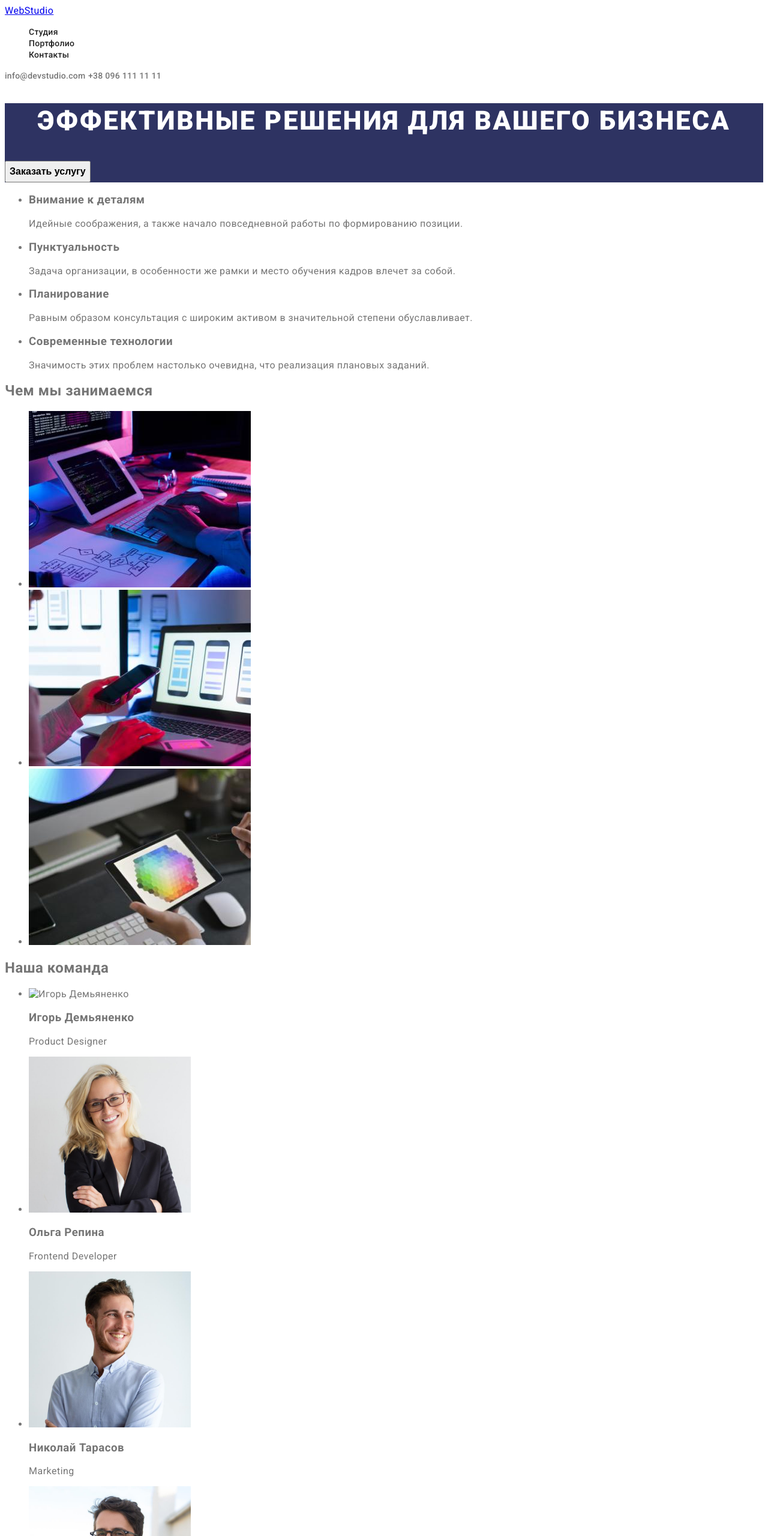
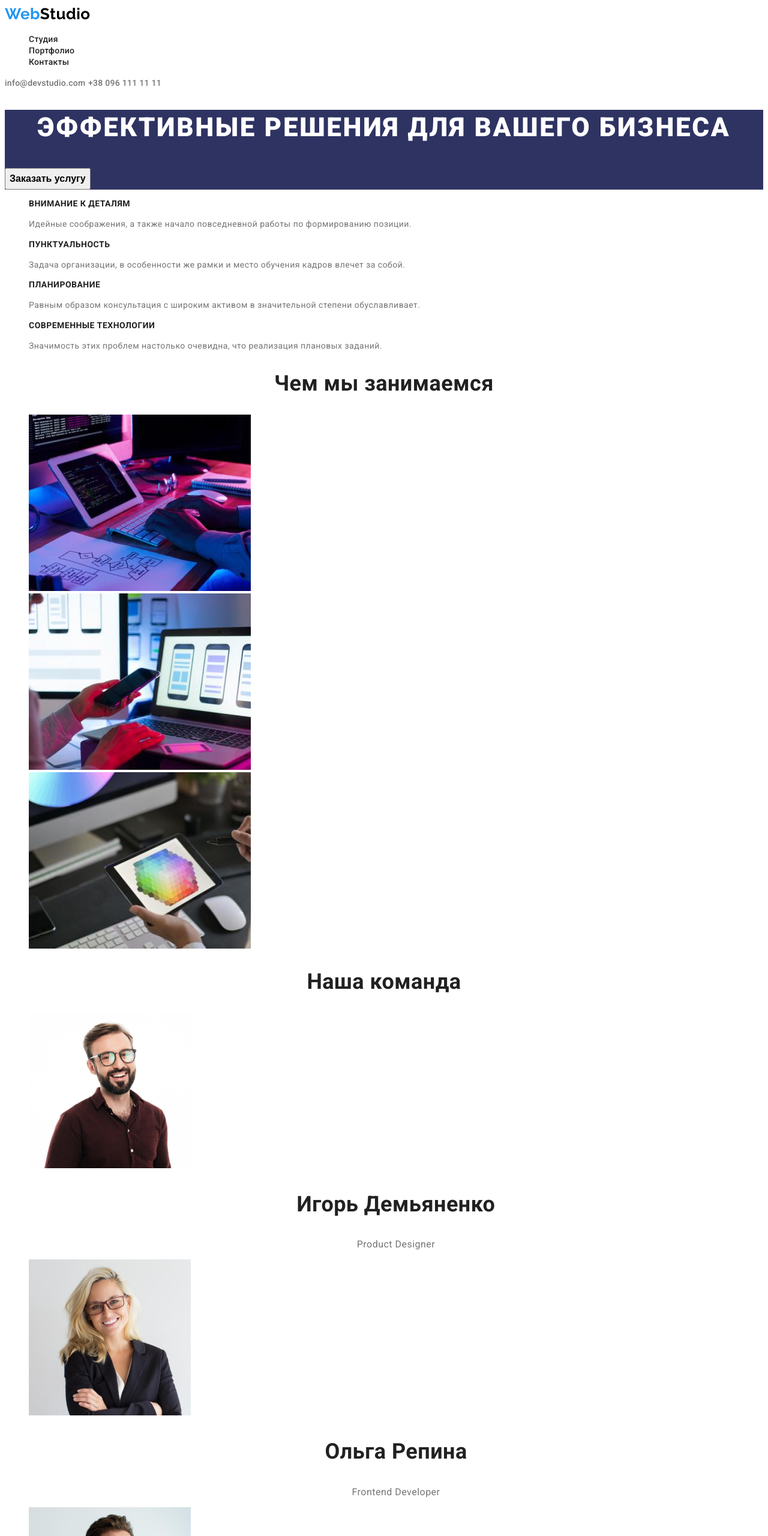
Before and after one commit to Saniokkk/goit-markup-hw-02, a plain HTML site: page index.html in a window 1280 px wide. Shown: the top 2560 px of the page at 60% size. Drawn offline with Linux system fonts and the light colour scheme.

Commit message:
Закончена-студия

```diff
--- a/css/styles.css
+++ b/css/styles.css
@@ -7,7 +7,11 @@
 body {
   font-family: 'Roboto', sans-serif;
   letter-spacing: 0.03em;
-  color: #757575;
+  color: var(--text-color);
+}
+
+.title {
+  color: var(--titel-color);
 }
 
 .link {
@@ -20,10 +24,23 @@ body {
 .btn {
   cursor: pointer;
 }
+
+.logo {
+  font-family: 'Raleway', sans-serif;
+  font-weight: 700;
+  font-size: 26px;
+  line-height: 1.19;
+  color: #2196f3;
+}
+
 /* -----HEADER----- */
 
 .header {
   background-color: #ffffff;
+}
+
+.header-logo {
+  color: #000000;
 }
 
 .header-link {
@@ -83,3 +100,74 @@ body {
   background-color: var(--accent-color);
   color: #ffffff;
 }
+
+/* -----ADVANTAGES----- */
+.advantages-title {
+  font-weight: 700;
+  font-size: 14px;
+  line-height: 1.14;
+  text-transform: uppercase;
+}
+
+.advantages-text {
+  font-size: 14px;
+  line-height: 1.71;
+}
+
+/* -----WORK----- */
+.work-title {
+  font-weight: 700;
+  font-size: 36px;
+  line-height: 1.16;
+  text-align: center;
+}
+
+/* -----COMMAND----- */
+.command-title {
+  font-weight: 700;
+  font-size: 36px;
+  line-height: 1, 16;
+  text-align: center;
+}
+
+.command-name-title {
+  font-weight: 700;
+  font-size: 36px;
+  line-height: 1.16;
+  text-align: center;
+}
+.command-text {
+  font-size: 16px;
+  line-height: 1.19;
+  text-align: center;
+}
+
+/* -----FOOTER----- */
+.footer {
+  background: #2f303a;
+}
+
+.footer-logo {
+  color: #ffffff;
+}
+
+.footer-adress {
+  font-family: Roboto;
+  font-style: normal;
+  font-weight: normal;
+  font-size: 14px;
+  line-height: 1.71px;
+  color: #ffffff;
+}
+
+.footer-address-text {
+  font-style: normal;
+}
+
+.footer-link {
+  font-style: normal;
+  font-weight: normal;
+  font-size: 14px;
+  line-height: 1.71;
+  color: rgba(255, 255, 255, 0.6);
+}
--- a/index.html
+++ b/index.html
@@ -17,7 +17,7 @@
     <!-- Шапка сайта -->
     <header class="header">
         <nav>
-            <a href="./index.html" class="header-logo">WebStudio</a>
+            <a class="logo link" href="./index.html">Web<span class="header-logo">Studio</span></a>
             <ul class="header-list list">
                 <li class="header-item"><a class="header-link link" href="">Студия</a></li>
                 <li class="header-item"><a class="header-link link" href="./portfolio.html">Портфолио</a></li>
@@ -34,74 +34,74 @@
             <button class="hero-btn btn" type="button">Заказать услугу</button>
         </section>
         <!-- Наши преимущества -->
-        <section>
-            <ul>
-                <li>
-                    <h3>Внимание к деталям</h3>
-                    <p>Идейные соображения, а также начало повседневной работы по формированию позиции.</p>
+        <section class="advantages">
+            <ul class="advantages-list list">
+                <li class="advantages-item">
+                    <h3 class="advantages-title title">Внимание к деталям</h3>
+                    <p class="advantages-text text">Идейные соображения, а также начало повседневной работы по формированию позиции.</p>
                 </li>
-                <li>
-                    <h3>Пунктуальность</h3>
-                    <p>Задача организации, в особенности же рамки и место обучения кадров влечет за собой.</p>
+                <li class="advantages-item">
+                    <h3 class="advantages-title title">Пунктуальность</h3>
+                    <p class="advantages-text text">Задача организации, в особенности же рамки и место обучения кадров влечет за собой.</p>
                 </li>
-                <li>
-                    <h3>Планирование</h3>
-                    <p>Равным образом консультация с широким активом в значительной степени обуславливает.</p>
+                <li class="advantages-item">
+                    <h3 class="advantages-title title">Планирование</h3>
+                    <p class="advantages-text text">Равным образом консультация с широким активом в значительной степени обуславливает.</p>
                 </li>
-                <li>
-                    <h3>Современные технологии</h3>
-                    <p>Значимость этих проблем настолько очевидна, что реализация плановых заданий.</p>
+                <li class="advantages-item">
+                    <h3 class="advantages-title title">Современные технологии</h3>
+                    <p class="advantages-text text">Значимость этих проблем настолько очевидна, что реализация плановых заданий.</p>
                 </li>
             </ul>
         </section>
         <!-- Чем мы занимаемся -->
-        <section>
-            <h2>Чем мы занимаемся</h2>
-            <ul>
-                <li><img src="./images/box1.jpg" alt="Работа на компьютере" width="370"></li>
-                <li><img src="./images/box2.jpg" alt="Работа на телефоне" width="370"></li>
-                <li><img src="./images/box3.jpg" alt="Работа на планшете" width="370"></li>
+        <section class="work">
+            <h2 class="work-title title">Чем мы занимаемся</h2>
+            <ul class="work-list list">
+                <li class="work-item"><img class="work-logo" src="./images/box1.jpg" alt="Работа на компьютере" width="370"></li>
+                <li class="work-item"><img class="work-logo" src="./images/box2.jpg" alt="Работа на телефоне" width="370"></li>
+                <li class="work-item"><img class="work-logo" src="./images/box3.jpg" alt="Работа на планшете" width="370"></li>
             </ul>
         </section>
         <!-- Наша команда -->
-        <section>
-            <h2>Наша команда</h2>
-            <ul>
-                <li>
-                    <img src="./images/employee-img1" alt="Игорь Демьяненко" width="270" height="260">
-                    <h3>Игорь Демьяненко</h3>
-                    <p lang="en">Product Designer</p>
+        <section class="command">
+            <h2 class="command-title title">Наша команда</h2>
+            <ul class="command-list list">
+                <li class="command-item">
+                    <img class="command-foto" src="./images/employee-img1.jpg" alt="Игорь Демьяненко" width="270" height="260">
+                    <h3 class="command-name-title title">Игорь Демьяненко</h3>
+                    <p class="command-text text" lang="en">Product Designer</p>
                 </li>
-                <li>
-                    <img src="./images/employee-img2.jpg" alt="Ольга Репина" width="270" height="260">
-                    <h3>Ольга Репина</h3>
-                    <p lang="en">Frontend Developer</p>
+                <li class="command-item">
+                    <img class="command-foto" src="./images/employee-img2.jpg" alt="Ольга Репина" width="270" height="260">
+                    <h3 class="command-name-title title">Ольга Репина</h3>
+                    <p class="command-text text" lang="en">Frontend Developer</p>
                 </li>
-                <li>
-                    <img src="./images/employee-img3.jpg" alt="Николай Тарасов" width="270" height="260">
-                    <h3>Николай Тарасов</h3>
-                    <p lang="en">Marketing</p>
+                <li class="command-item">
+                    <img class="command-foto" src="./images/employee-img3.jpg" alt="Николай Тарасов" width="270" height="260">
+                    <h3 class="command-name-title title">Николай Тарасов</h3>
+                    <p class="command-text text" lang="en">Marketing</p>
                 </li>
-                <li>
-                    <img src="./images/employee-img4.jpg" alt="Михаил Ермаков" width="270" height="260">
-                    <h3>Михаил Ермаков</h3>
-                    <p lang="en">UI Designer</p>
+                <li class="command-item">
+                    <img class="command-foto" src="./images/employee-img4.jpg" alt="Михаил Ермаков" width="270" height="260">
+                    <h3 class="command-name-title title">Михаил Ермаков</h3>
+                    <p class="command-text text" lang="en">UI Designer</p>
                 </li>
             </ul>
         </section>
     </main>
-    <footer>
-        <a href="./index.html">WebStudio</a>
-        <address>
-            <p>
+    <footer class="footer">
+        <a class="logo link" href="./index.html">Web<span class="footer-logo">Studio</span></a>
+        <address class="footer-address">
+            <p class="footer-address-text">
                 г. Киев, пр-т Леси Украинки, 26
             </p>
-            <ul>
-                <li>
-                    <a href="mailto:info@example.com">info@example.com</a>
+            <ul class="footer-list">
+                <li class="footer-list list">
+                    <a class="footer-link link" href="mailto:info@example.com">info@example.com</a>
                 </li>
-                <li>
-                    <a href="tel:+380991111111">+38 099 111 11 11</a>
+                <li class="footer-list list">
+                    <a class="footer-link link" href="tel:+380991111111">+38 099 111 11 11</a>
                 </li>
             </ul>
         </address>
```
Also changed, not shown: portfolio.html (+20 -17 lines).
